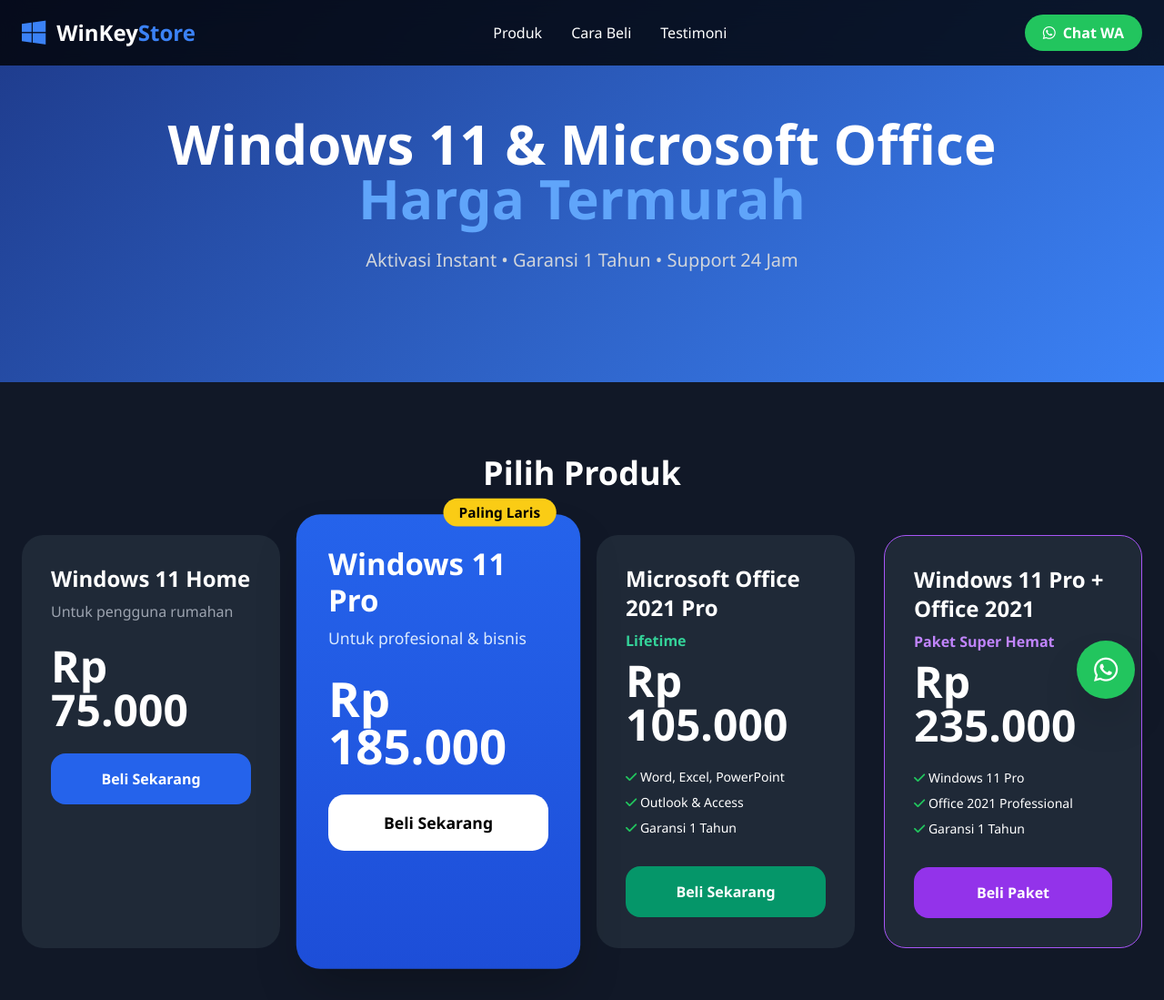
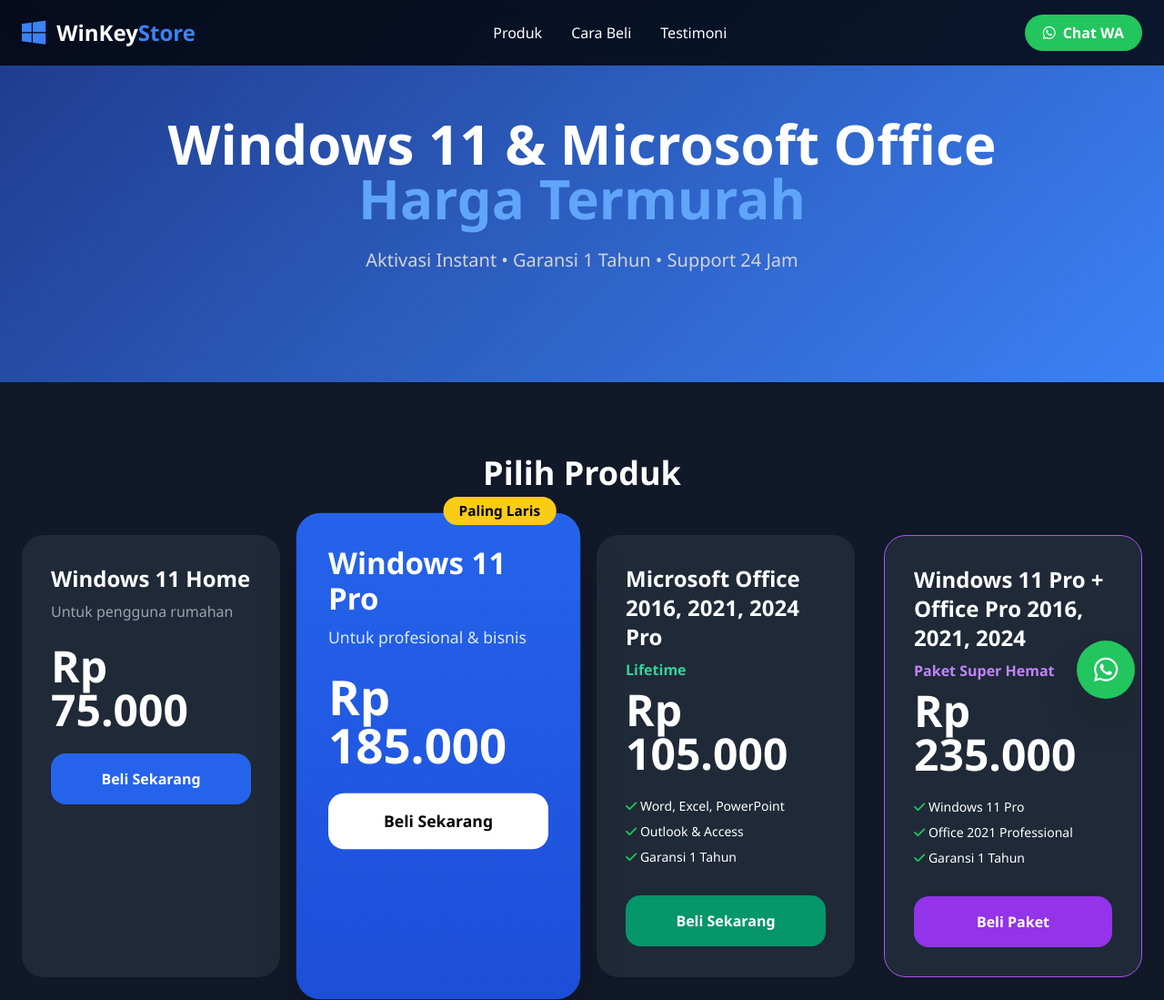
Before and after one commit to nurhidayat1234/winkey-store, a plain HTML site: page winkey-store/index.html in a window 1280 px wide. Shown: the top 1099 px of the page at 91% size. Drawn offline with nearby package versions, Linux system fonts and the light colour scheme.

Commit message:
Update index.html

```diff
--- a/winkey-store/index.html
+++ b/winkey-store/index.html
@@ -68,7 +68,7 @@
 
         <!-- Office 2021 -->
         <div class="bg-gray-800 rounded-3xl p-8 hover:scale-105 transition-all">
-          <h4 class="text-2xl font-bold mb-2">Microsoft Office 2021 Pro</h4>
+          <h4 class="text-2xl font-bold mb-2">Microsoft Office 2016, 2021, 2024 Pro</h4>
           <p class="text-emerald-400 font-semibold mb-2">Lifetime</p>
           <div class="text-5xl font-bold mb-6">Rp 105.000</div>
           <ul class="space-y-2 text-sm mb-8">
@@ -82,7 +82,7 @@
 
         <!-- Paket Combo -->
         <div class="bg-gray-800 rounded-3xl p-8 hover:scale-105 transition-all border border-purple-500">
-          <h4 class="text-2xl font-bold mb-2">Windows 11 Pro + Office 2021</h4>
+          <h4 class="text-2xl font-bold mb-2">Windows 11 Pro + Office Pro 2016, 2021, 2024 </h4>
           <p class="text-purple-400 font-semibold mb-2">Paket Super Hemat</p>
           <div class="text-5xl font-bold mb-6">Rp 235.000</div>
           <ul class="space-y-2 text-sm mb-8">
```
